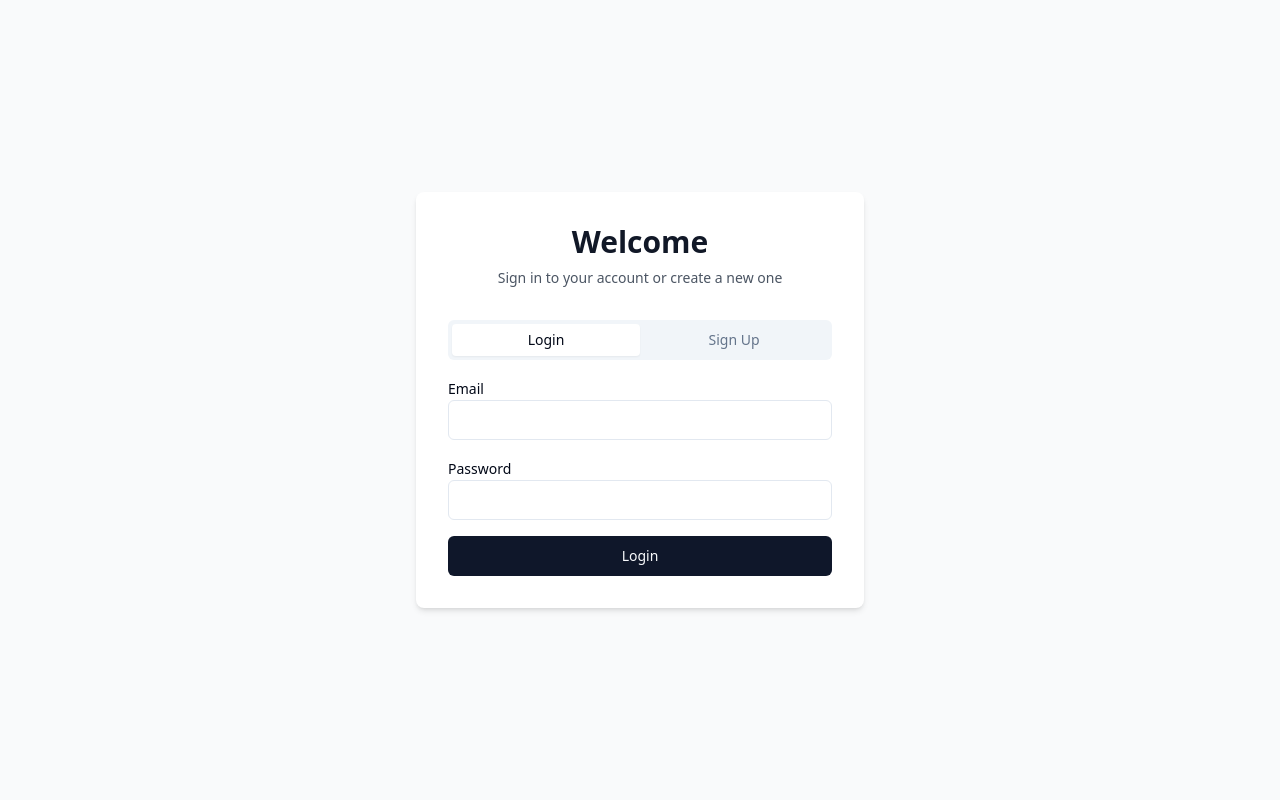
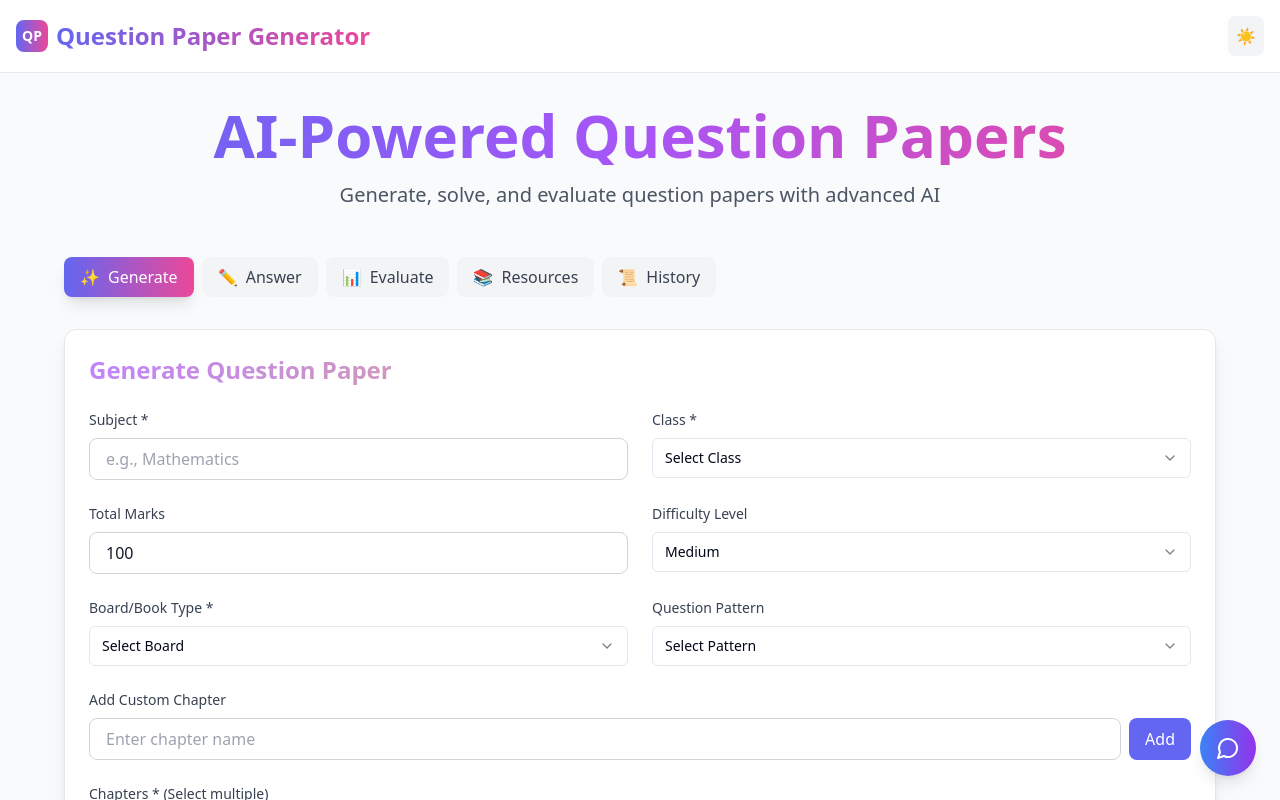
Before and after one commit to anuragsinghrajput123456789/MockVerse-Ai, a React (Vite) app: page / in a window 1280 px wide. Before the commit this address led to /auth. Shown: the top 800 px of the page. Built offline with nearby package versions, Linux system fonts and the light colour scheme.

Commit message:
Remove authentication and login/signup
Remove authentication-related components and functionality.

```diff
--- a/src/App.tsx
+++ b/src/App.tsx
@@ -6,27 +6,22 @@ import { QueryClient, QueryClientProvider } from "@tanstack/react-query";
 import { BrowserRouter, Routes, Route } from "react-router-dom";
 import Index from "./pages/Index";
 import NotFound from "./pages/NotFound";
-import AuthPage from "./pages/Auth";
-import { AuthProvider } from "./contexts/AuthContext";
 
 const queryClient = new QueryClient();
 
 const App = () => (
   <QueryClientProvider client={queryClient}>
-    <AuthProvider>
     <TooltipProvider>
       <Toaster />
       <Sonner />
       <BrowserRouter>
         <Routes>
           <Route path="/" element={<Index />} />
-            <Route path="/auth" element={<AuthPage />} />
           {/* ADD ALL CUSTOM ROUTES ABOVE THE CATCH-ALL "*" ROUTE */}
           <Route path="*" element={<NotFound />} />
         </Routes>
       </BrowserRouter>
     </TooltipProvider>
-    </AuthProvider>
   </QueryClientProvider>
 );
 
--- a/src/components/AuthForm.tsx
+++ /dev/null
@@ -1,112 +0,0 @@
-
-import { useState } from 'react';
-import { useForm } from 'react-hook-form';
-import { zodResolver } from '@hookform/resolvers/zod';
-import * as z from 'zod';
-import { supabase } from '@/integrations/supabase/client';
-import { Button } from '@/components/ui/button';
-import { Input } from '@/components/ui/input';
-import { Label } from '@/components/ui/label';
-import { Tabs, TabsContent, TabsList, TabsTrigger } from '@/components/ui/tabs';
-import { toast } from 'sonner';
-import { useNavigate } from 'react-router-dom';
-
-const loginSchema = z.object({
-  email: z.string().email(),
-  password: z.string().min(6, 'Password must be at least 6 characters'),
-});
-
-const signupSchema = z.object({
-  email: z.string().email(),
-  password: z.string().min(6, 'Password must be at least 6 characters'),
-});
-
-type LoginFormValues = z.infer<typeof loginSchema>;
-type SignupFormValues = z.infer<typeof signupSchema>;
-
-const AuthForm = () => {
-  const [loading, setLoading] = useState(false);
-  const navigate = useNavigate();
-
-  const loginForm = useForm<LoginFormValues>({
-    resolver: zodResolver(loginSchema),
-  });
-
-  const signupForm = useForm<SignupFormValues>({
-    resolver: zodResolver(signupSchema),
-  });
-
-  const handleLogin = async ({ email, password }: LoginFormValues) => {
-    setLoading(true);
-    const { error } = await supabase.auth.signInWithPassword({ email, password });
-    if (error) {
-      toast.error(error.message);
-    } else {
-      toast.success('Logged in successfully!');
-      navigate('/');
-    }
-    setLoading(false);
-  };
-
-  const handleSignup = async ({ email, password }: SignupFormValues) => {
-    setLoading(true);
-    const { error } = await supabase.auth.signUp({
-      email,
-      password,
-      options: {
-        emailRedirectTo: `${window.location.origin}/`,
-      },
-    });
-    if (error) {
-      toast.error(error.message);
-    } else {
-      toast.info('Check your email for the confirmation link.');
-    }
-    setLoading(false);
-  };
-
-  return (
-    <Tabs defaultValue="login" className="w-full">
-      <TabsList className="grid w-full grid-cols-2">
-        <TabsTrigger value="login">Login</TabsTrigger>
-        <TabsTrigger value="signup">Sign Up</TabsTrigger>
-      </TabsList>
-      <TabsContent value="login">
-        <form onSubmit={loginForm.handleSubmit(handleLogin)} className="space-y-4 mt-4">
-          <div>
-            <Label htmlFor="login-email">Email</Label>
-            <Input id="login-email" type="email" {...loginForm.register('email')} />
-            {loginForm.formState.errors.email && <p className="text-red-500 text-sm">{loginForm.formState.errors.email.message}</p>}
-          </div>
-          <div>
-            <Label htmlFor="login-password">Password</Label>
-            <Input id="login-password" type="password" {...loginForm.register('password')} />
-            {loginForm.formState.errors.password && <p className="text-red-500 text-sm">{loginForm.formState.errors.password.message}</p>}
-          </div>
-          <Button type="submit" className="w-full" disabled={loading}>
-            {loading ? 'Logging in...' : 'Login'}
-          </Button>
-        </form>
-      </TabsContent>
-      <TabsContent value="signup">
-        <form onSubmit={signupForm.handleSubmit(handleSignup)} className="space-y-4 mt-4">
-          <div>
-            <Label htmlFor="signup-email">Email</Label>
-            <Input id="signup-email" type="email" {...signupForm.register('email')} />
-            {signupForm.formState.errors.email && <p className="text-red-500 text-sm">{signupForm.formState.errors.email.message}</p>}
-          </div>
-          <div>
-            <Label htmlFor="signup-password">Password</Label>
-            <Input id="signup-password" type="password" {...signupForm.register('password')} />
-            {signupForm.formState.errors.password && <p className="text-red-500 text-sm">{signupForm.formState.errors.password.message}</p>}
-          </div>
-          <Button type="submit" className="w-full" disabled={loading}>
-            {loading ? 'Signing up...' : 'Sign Up'}
-          </Button>
-        </form>
-      </TabsContent>
-    </Tabs>
-  );
-};
-
-export default AuthForm;
--- a/src/components/AuthStatus.tsx
+++ /dev/null
@@ -1,35 +0,0 @@
-
-import { Link } from 'react-router-dom';
-import { useAuth } from '@/contexts/AuthContext';
-import { Button } from '@/components/ui/button';
-import { LogIn, LogOut, User as UserIcon } from 'lucide-react';
-
-const AuthStatus = () => {
-  const { user, signOut } = useAuth();
-
-  return (
-    <div className="absolute top-4 right-4 flex items-center gap-4 z-10">
-      {user ? (
-        <>
-          <span className="text-sm text-gray-600 dark:text-gray-300 flex items-center gap-2">
-            <UserIcon className="h-4 w-4" />
-            {user.email}
-          </span>
-          <Button variant="ghost" size="sm" onClick={signOut}>
-            <LogOut className="mr-2 h-4 w-4" />
-            Logout
-          </Button>
-        </>
-      ) : (
-        <Button asChild variant="ghost" size="sm">
-          <Link to="/auth">
-            <LogIn className="mr-2 h-4 w-4" />
-            Login
-          </Link>
-        </Button>
-      )}
-    </div>
-  );
-};
-
-export default AuthStatus;
--- a/src/contexts/AuthContext.tsx
+++ /dev/null
@@ -1,58 +0,0 @@
-
-import { createContext, useState, useEffect, useContext, ReactNode } from 'react';
-import { supabase } from '@/integrations/supabase/client';
-import { Session, User } from '@supabase/supabase-js';
-
-interface AuthContextType {
-  session: Session | null;
-  user: User | null;
-  signOut: () => Promise<void>;
-  loading: boolean;
-}
-
-const AuthContext = createContext<AuthContextType | undefined>(undefined);
-
-export const AuthProvider = ({ children }: { children: ReactNode }) => {
-  const [session, setSession] = useState<Session | null>(null);
-  const [user, setUser] = useState<User | null>(null);
-  const [loading, setLoading] = useState(true);
-
-  useEffect(() => {
-    supabase.auth.getSession().then(({ data: { session } }) => {
-      setSession(session);
-      setUser(session?.user ?? null);
-      setLoading(false);
-    });
-
-    const { data: { subscription } } = supabase.auth.onAuthStateChange((_event, session) => {
-      setSession(session);
-      setUser(session?.user ?? null);
-      setLoading(false);
-    });
-
-    return () => {
-      subscription.unsubscribe();
-    };
-  }, []);
-
-  const signOut = async () => {
-    await supabase.auth.signOut();
-  };
-
-  const value = {
-    session,
-    user,
-    signOut,
-    loading,
-  };
-
-  return <AuthContext.Provider value={value}>{children}</AuthContext.Provider>;
-};
-
-export const useAuth = () => {
-  const context = useContext(AuthContext);
-  if (context === undefined) {
-    throw new Error('useAuth must be used within an AuthProvider');
-  }
-  return context;
-};
--- a/src/pages/Auth.tsx
+++ /dev/null
@@ -1,35 +0,0 @@
-
-import AuthForm from '@/components/AuthForm';
-import { useAuth } from '@/contexts/AuthContext';
-import { Navigate } from 'react-router-dom';
-import LoadingSpinner from '@/components/LoadingSpinner';
-
-const AuthPage = () => {
-  const { session, loading } = useAuth();
-
-  if (loading) {
-    return (
-      <div className="min-h-screen flex items-center justify-center bg-gray-50 dark:bg-gray-900">
-        <LoadingSpinner />
-      </div>
-    );
-  }
-
-  if (session) {
-    return <Navigate to="/" replace />;
-  }
-
-  return (
-    <div className="min-h-screen flex items-center justify-center bg-gray-50 dark:bg-gray-900">
-      <div className="w-full max-w-md p-8 space-y-8 bg-white rounded-lg shadow-md dark:bg-gray-800">
-        <div className="text-center">
-            <h1 className="text-3xl font-bold text-gray-900 dark:text-white">Welcome</h1>
-            <p className="mt-2 text-sm text-gray-600 dark:text-gray-400">Sign in to your account or create a new one</p>
-        </div>
-        <AuthForm />
-      </div>
-    </div>
-  );
-};
-
-export default AuthPage;
--- a/src/pages/Index.tsx
+++ b/src/pages/Index.tsx
@@ -1,4 +1,3 @@
-
 import React, { useState } from 'react';
 import { ThemeProvider } from '../contexts/ThemeContext';
 import Header from '../components/Header';
@@ -17,12 +16,8 @@ import { useLocalStorage } from '../hooks/useLocalStorage';
 import { generateQuestionPaper, generateSolutions, evaluateAnswers } from '../services/geminiService';
 import { QuestionPaper, Resource, PaperFormData } from '../types';
 import { useToast } from '../hooks/use-toast';
-import AuthStatus from '../components/AuthStatus';
-import { useAuth } from '@/contexts/AuthContext';
-import { Navigate } from 'react-router-dom';
 
 const Index = () => {
-  const { session, loading: authLoading } = useAuth();
   const [activeTab, setActiveTab] = useState('generate');
   const [currentPaper, setCurrentPaper] = useState<QuestionPaper | null>(null);
   const [solutions, setSolutions] = useState<string>('');
@@ -34,18 +29,6 @@ const Index = () => {
   const [resources, setResources] = useLocalStorage<Resource[]>('resources', []);
 
   const { toast } = useToast();
-
-  if (authLoading) {
-    return (
-      <div className="min-h-screen flex items-center justify-center bg-gray-50 dark:bg-gray-900">
-        <LoadingSpinner />
-      </div>
-    );
-  }
-
-  if (!session) {
-    return <Navigate to="/auth" replace />;
-  }
 
   const tabs = [
     { id: 'generate', label: 'Generate', icon: '✨' },
@@ -251,7 +234,6 @@ const Index = () => {
     <ThemeProvider>
       <div className="min-h-screen bg-gray-50 dark:bg-gray-900 transition-colors relative">
         <Header />
-        <AuthStatus />
 
         <main className="container mx-auto px-4 py-8">
           <div className="max-w-6xl mx-auto">
```
Lines whose indentation alone changed are shown as unchanged.
